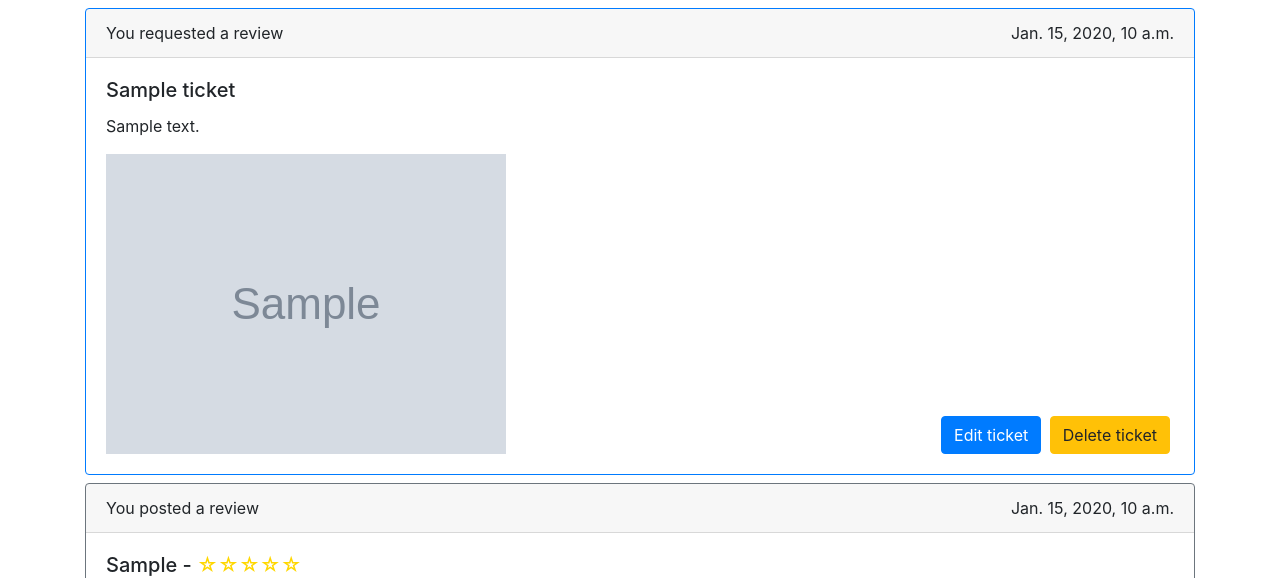
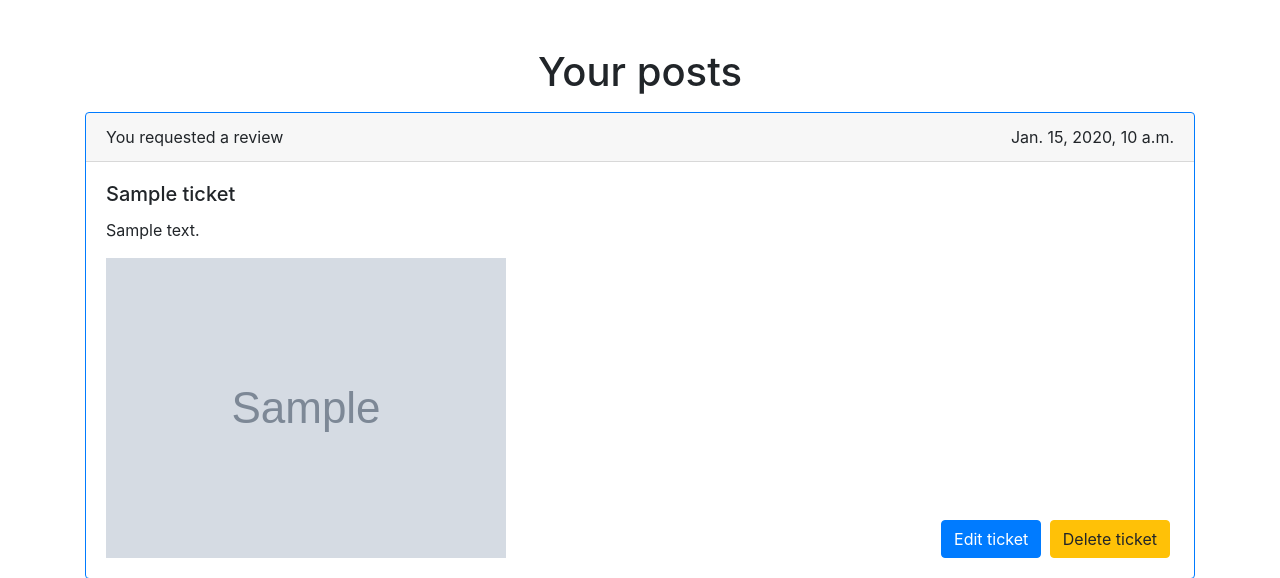
Before and after one commit to franfif/litreview, a Django app: page /posts/ in a window 1280 px wide. Shown: the part 56-634 px from the top of the page. Run offline with Django 4.2, Linux system fonts and the light colour scheme; a user stored in the database is signed in; tables that the repository leaves empty hold one stand-in row (values such as "Sample post"); grey boxes marked "Sample" are stand-in pictures; some libraries are stand-ins or nearby versions.

Commit message:
add empty state to feed and posts

```diff
--- /dev/null
+++ b/reviews/templates/reviews/partials/list_posts.html
@@ -0,0 +1,16 @@
+{% load reviews_extras %}
+
+{% if posts|length > 0 %}
+    {% for post in posts %}
+        {% if post|model_type == 'Ticket' %}
+            {% include 'reviews/partials/ticket_snippet.html' with ticket=post %}
+        {% elif post|model_type == 'Review' %}
+            {% include 'reviews/partials/review_snippet.html' with review=post %}
+        {% endif %}
+    {% endfor %}
+{% else %}
+    <h2 class="text-center mt-5 mb-3">You have no content yet.</h2>
+    <h3 class="text-center mt-5 mb-3">You can <a href="{% url 'create_ticket' %}">request a review</a>,
+        <a href="{% url 'create_ticket_review' %}">post a review</a><br>
+        or <a href="{% url 'following' %}">follow more people</a>.</h3>
+{% endif %}
--- a/reviews/templates/reviews/posts.html
+++ b/reviews/templates/reviews/posts.html
@@ -1,14 +1,9 @@
 {% extends 'base.html' %}
-{% load reviews_extras %}
 
 {% block content %}
 
-{% for post in posts %}
-    {% if post|model_type == 'Ticket' %}
-        {% include 'reviews/partials/ticket_snippet.html' with ticket=post %}
-    {% elif post|model_type == 'Review' %}
-        {% include 'reviews/partials/review_snippet.html' with review=post %}
-    {% endif %}
-{% endfor %}
+<h1 class="text-center mt-5 mb-3">Your posts</h1>
+
+{% include 'reviews/partials/list_posts.html' %}
 
 {% endblock %}
```
Also changed, not shown: reviews/templates/reviews/feed.html (+1 -7 lines).
